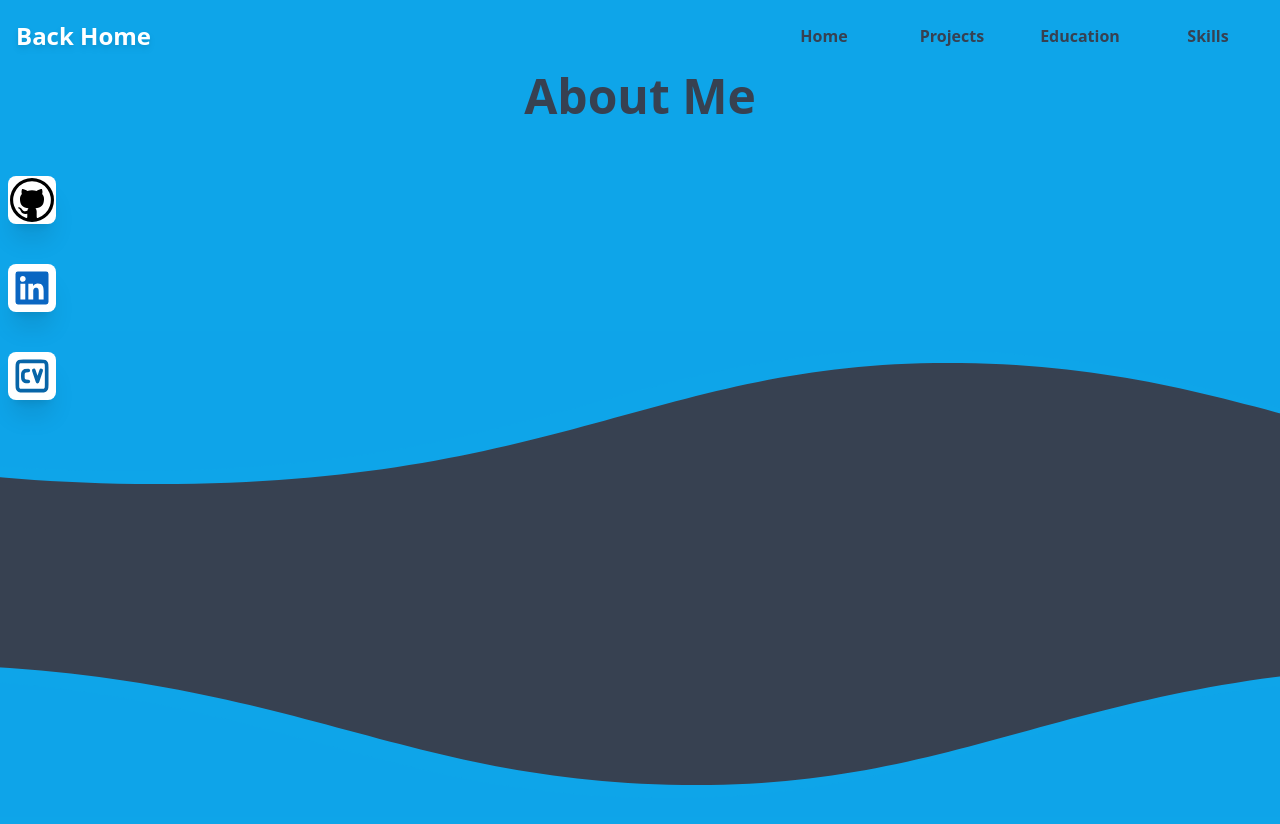
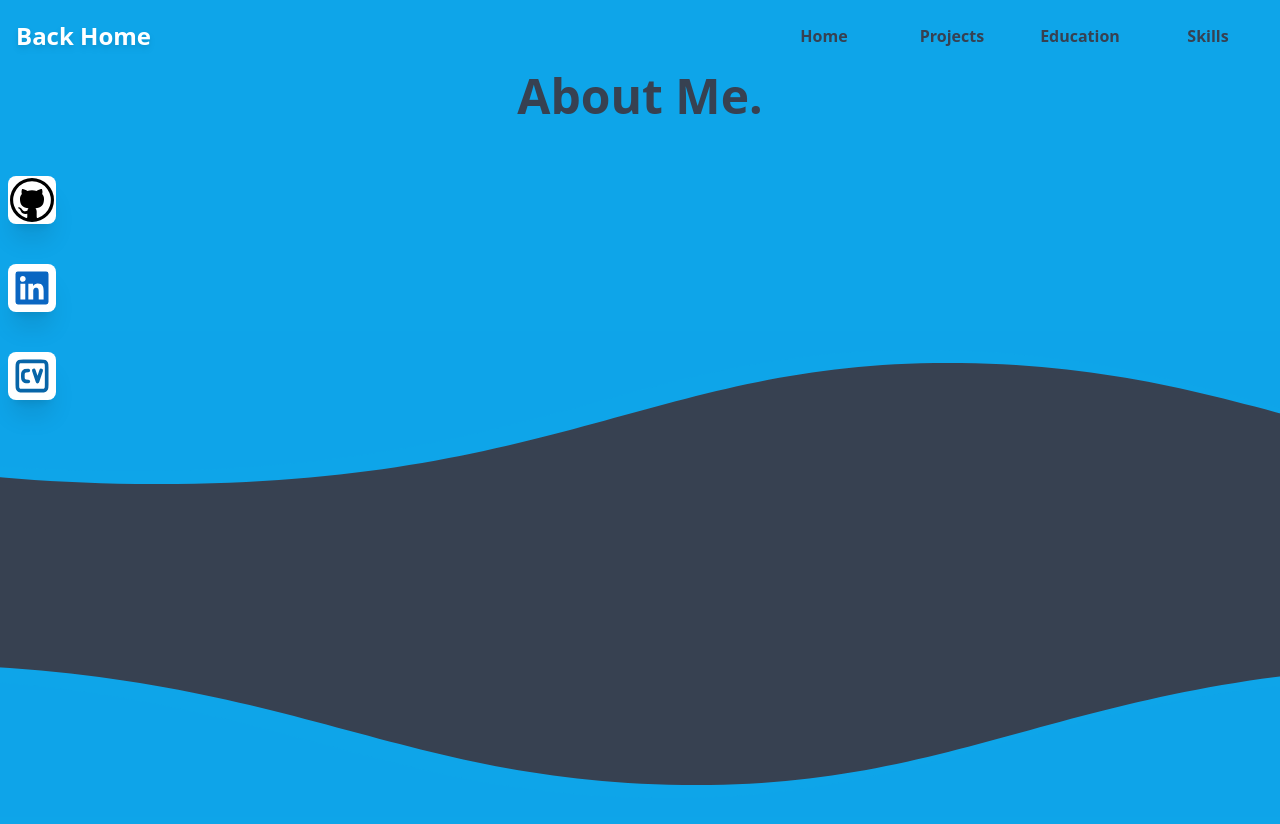
Before and after one commit to Suberror27/abrahams_portfolio, a Next.js app: page /about in a window 1280 px wide. Shown: the top 824 px of the page. Built offline with nearby package versions, Linux system fonts and the light colour scheme.

Commit message:
Update about.js

```diff
--- a/pages/about.js
+++ b/pages/about.js
@@ -3,7 +3,7 @@ export default function About() {
     return (
     <>
     <div className="fade-in">
-      <h1 className="text-gray-700 font-semibold text-2xl md:text-5xl text-center pb-10">About Me</h1>
+      <h1 className="text-gray-700 font-semibold text-2xl md:text-5xl text-center pb-10">About Me.</h1>
     </div>
     </>
     );
```
